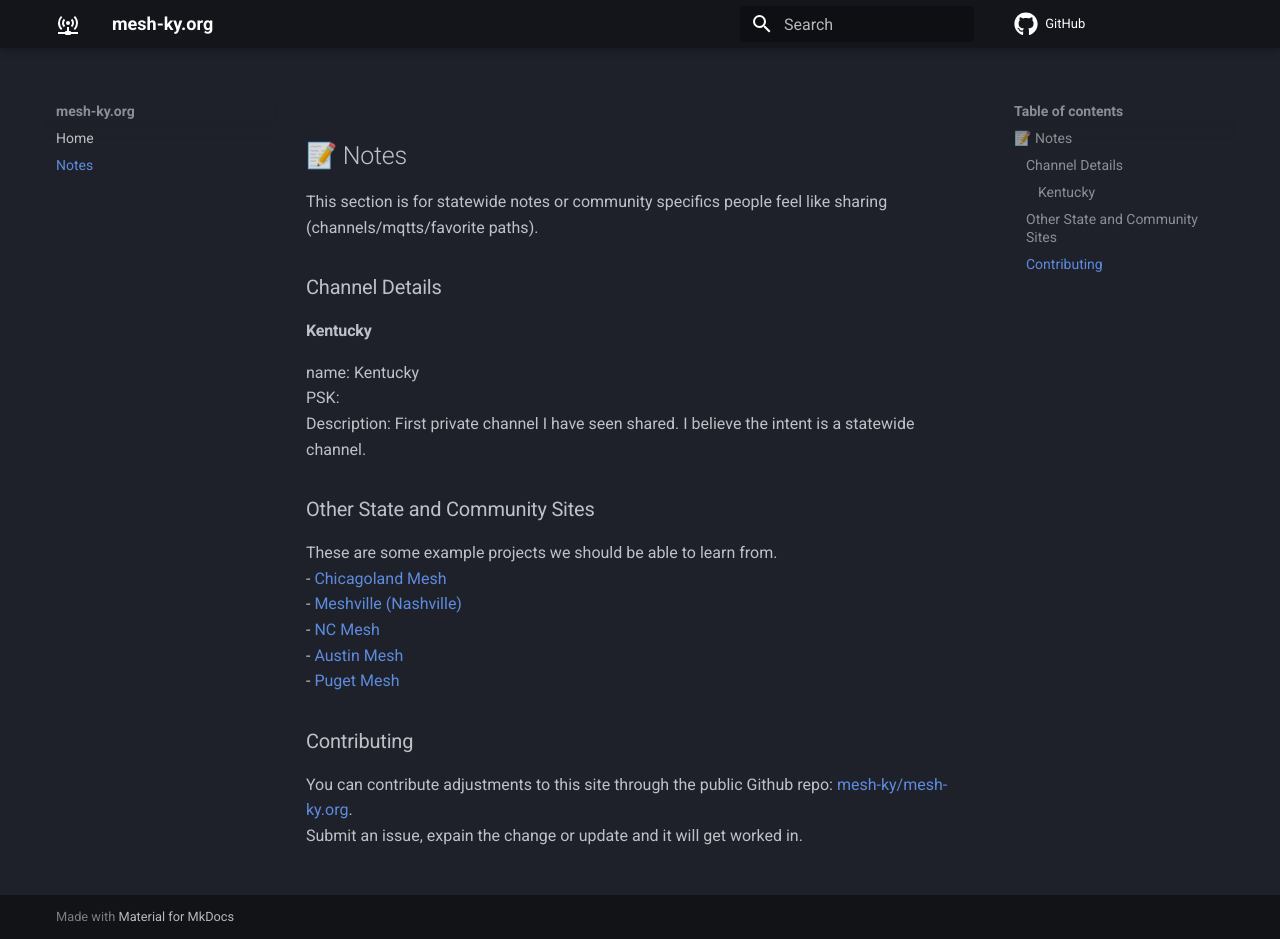
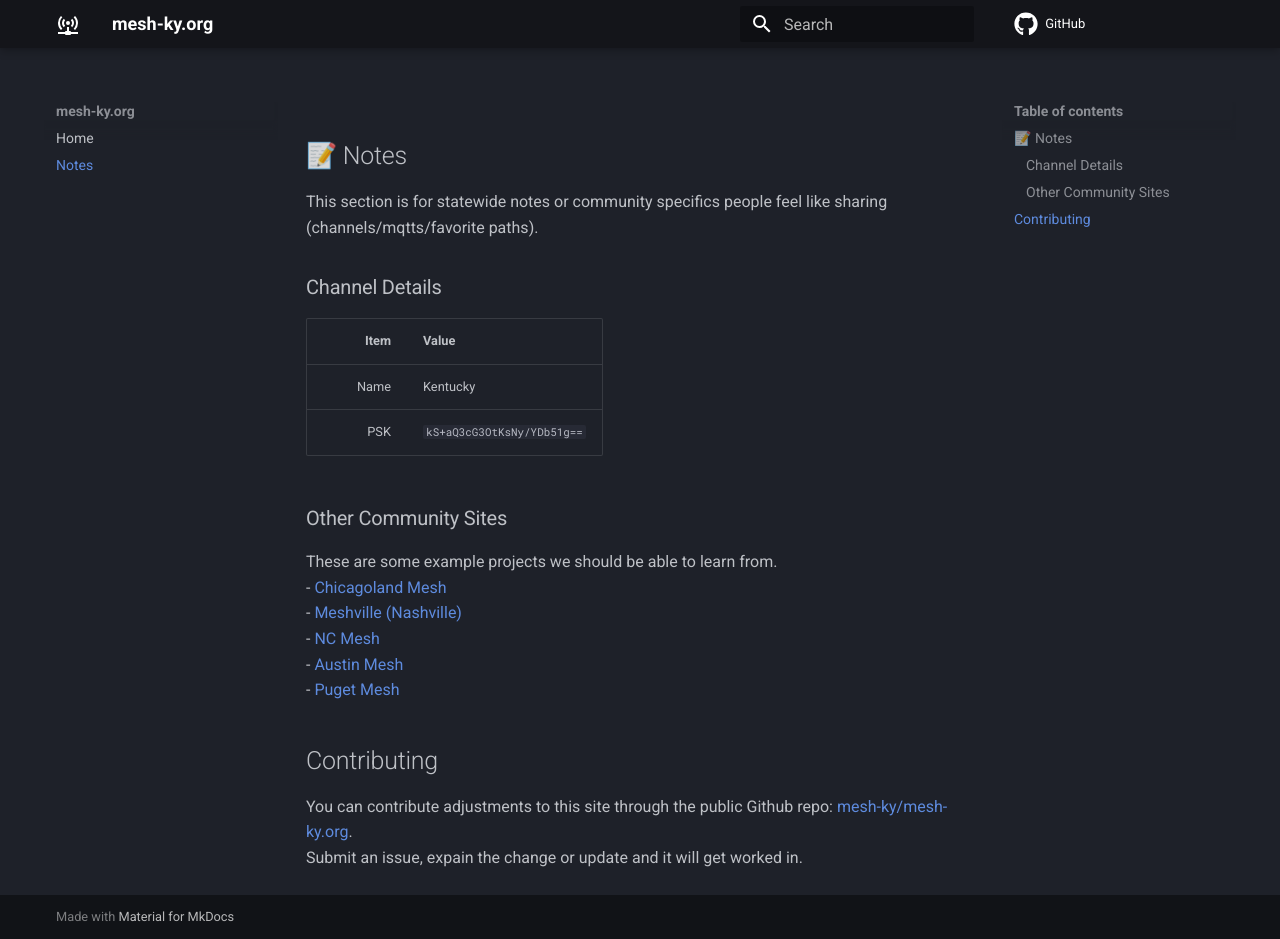
Before and after one commit to mesh-ky/mesh-ky.org, an MkDocs documentation site: the page built from docs/notes.md, in a window 1280 px wide and 939 px high. Built offline with MkDocs 1.6.1 and Material for MkDocs 9.7.7, drawn with Linux system fonts in a browser that asks for light colours; comment, search, counter and statistics services are not loaded.

Commit message:
Update notes.md

```diff
--- a/docs/notes.md
+++ b/docs/notes.md
@@ -2,12 +2,15 @@
 This section is for statewide notes or community specifics people feel like sharing (channels/mqtts/favorite paths).
 
 ### Channel Details
-#### Kentucky
-name: Kentucky
-PSK:
-Description: First private channel I have seen shared. I believe the intent is a statewide channel.
 
-### Other State and Community Sites
+| Item | Value                       |
+|-----:|:----------------------------|
+| Name | Kentucky                    |
+| PSK  | `kS+aQ3cG3OtKsNy/YDb51g==`  |
+
+
+
+### Other Community Sites
 These are some example projects we should be able to learn from.
 - [Chicagoland Mesh](https://chicagolandmesh.org)
 - [Meshville (Nashville)](https://meshville.org/)
@@ -15,6 +18,7 @@ These are some example projects we should be able to learn from.
 - [Austin Mesh](https://www.austinmesh.org)
 - [Puget Mesh](https://pugetmesh.org/)
 
-### Contributing
+
+## Contributing
 You can contribute adjustments to this site through the public Github repo: [mesh-ky/mesh-ky.org](https://github.com/mesh-ky/mesh-ky.org).
 Submit an issue, expain the change or update and it will get worked in.
```
